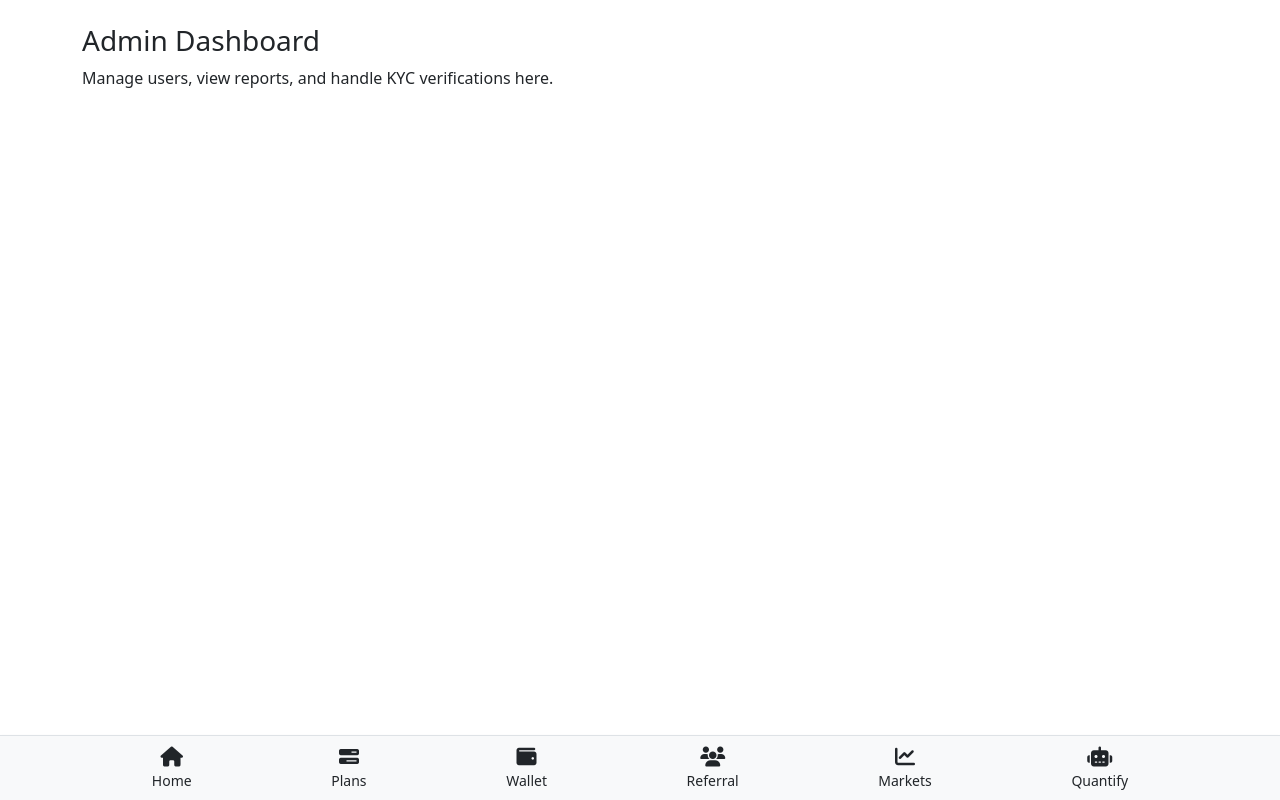
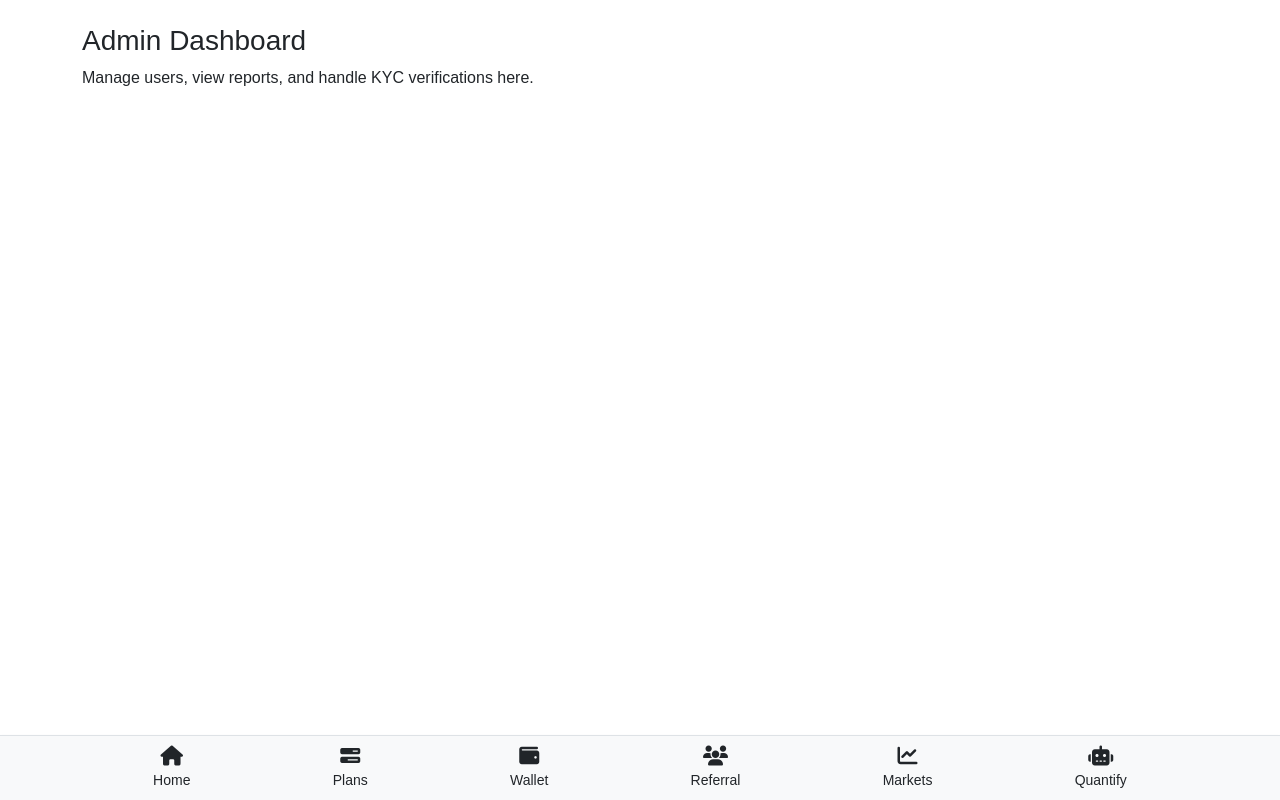
Before and after one commit to vumiiliakonga2-ctrl/-ai-invest-app, a Flask app: page /admin in a window 1280 px wide. Run offline with Flask 3, Linux system fonts and the light colour scheme.

Commit message:
Update base.html

```diff
--- a/templates/base.html
+++ b/templates/base.html
@@ -1,20 +1,31 @@
 <!DOCTYPE html>
 <html lang="en">
 <head>
-  <meta charset="UTF-8">
-  <title>AI Crypto Investment</title>
-  <meta name="viewport" content="width=device-width, initial-scale=1">
-  <link href="https://cdn.jsdelivr.net/npm/bootstrap@5.3.3/dist/css/bootstrap.min.css" rel="stylesheet">
+  <meta charset="UTF-8" />
+  <meta name="viewport" content="width=device-width, initial-scale=1.0" />
+  <title>{% block title %}AI Crypto Investment{% endblock %}</title>
+
+  <!-- Google Fonts -->
+  <link href="https://fonts.googleapis.com/css2?family=Inter:wght@400;600&display=swap" rel="stylesheet">
+
+  <!-- Bootstrap CSS -->
+  <link href="https://cdn.jsdelivr.net/npm/bootstrap@5.3.3/dist/css/bootstrap.min.css" rel="stylesheet" />
+
+  <!-- FontAwesome -->
   <link rel="stylesheet" href="https://cdnjs.cloudflare.com/ajax/libs/font-awesome/6.4.0/css/all.min.css"/>
+
+  <!-- Custom CSS -->
+  <link rel="stylesheet" href="{{ url_for('static', filename='style.css') }}" />
 </head>
 <body>
 
-  <div class="container py-4">
+  <main class="container py-4">
     {% block content %}{% endblock %}
-  </div>
+  </main>
 
   {% include 'nav.html' %}
 
+  <!-- Bootstrap JS -->
   <script src="https://cdn.jsdelivr.net/npm/bootstrap@5.3.3/dist/js/bootstrap.bundle.min.js"></script>
 </body>
 </html>
```
